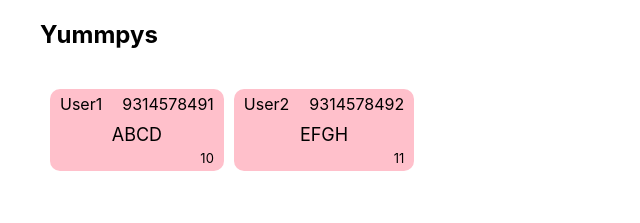
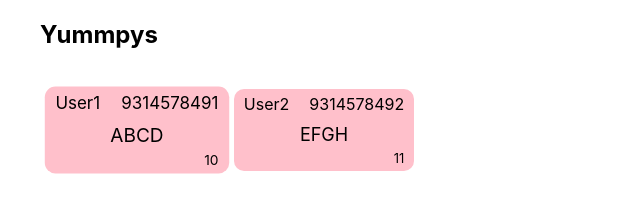
Before and after one commit to somaigaurav333/SwiftPick, a React (Create React App) app in the folder frontend/: page / in a window 1280 px wide. In both pictures the pointer is over the element 136 px from the left and 129 px from the top of the page. Shown: the top 223 px of the page, without its empty margins (0-640 px from the left). Built offline with nearby package versions, Linux system fonts and the light colour scheme.

Commit message:
view all requests progress

```diff
--- a/frontend/src/Components/ViewAllRequestsRow.css
+++ b/frontend/src/Components/ViewAllRequestsRow.css
@@ -31,7 +31,7 @@
     margin-right: 8px;
 }
 
-/* .RequestCard:hover {
+.RequestCard:hover {
     transform: scale(1.06);
     cursor: pointer;
-} */
+}
```
